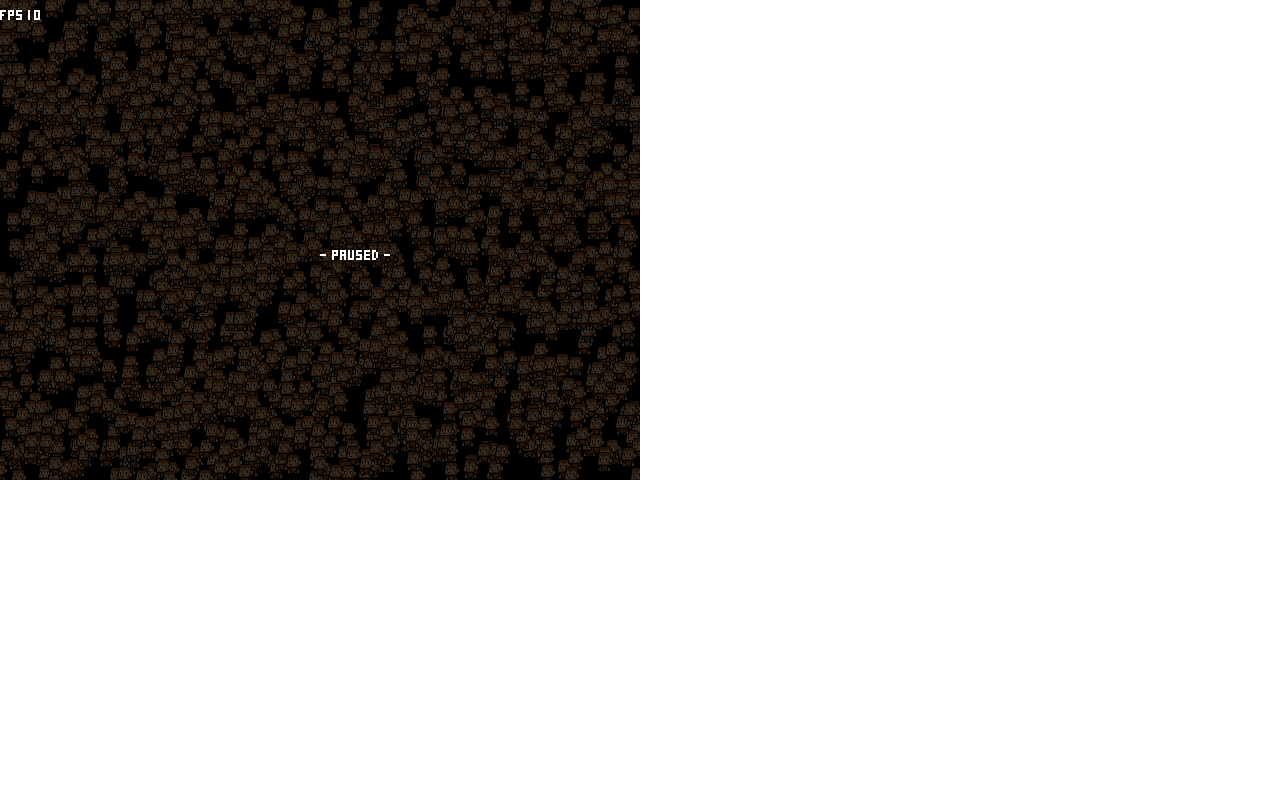
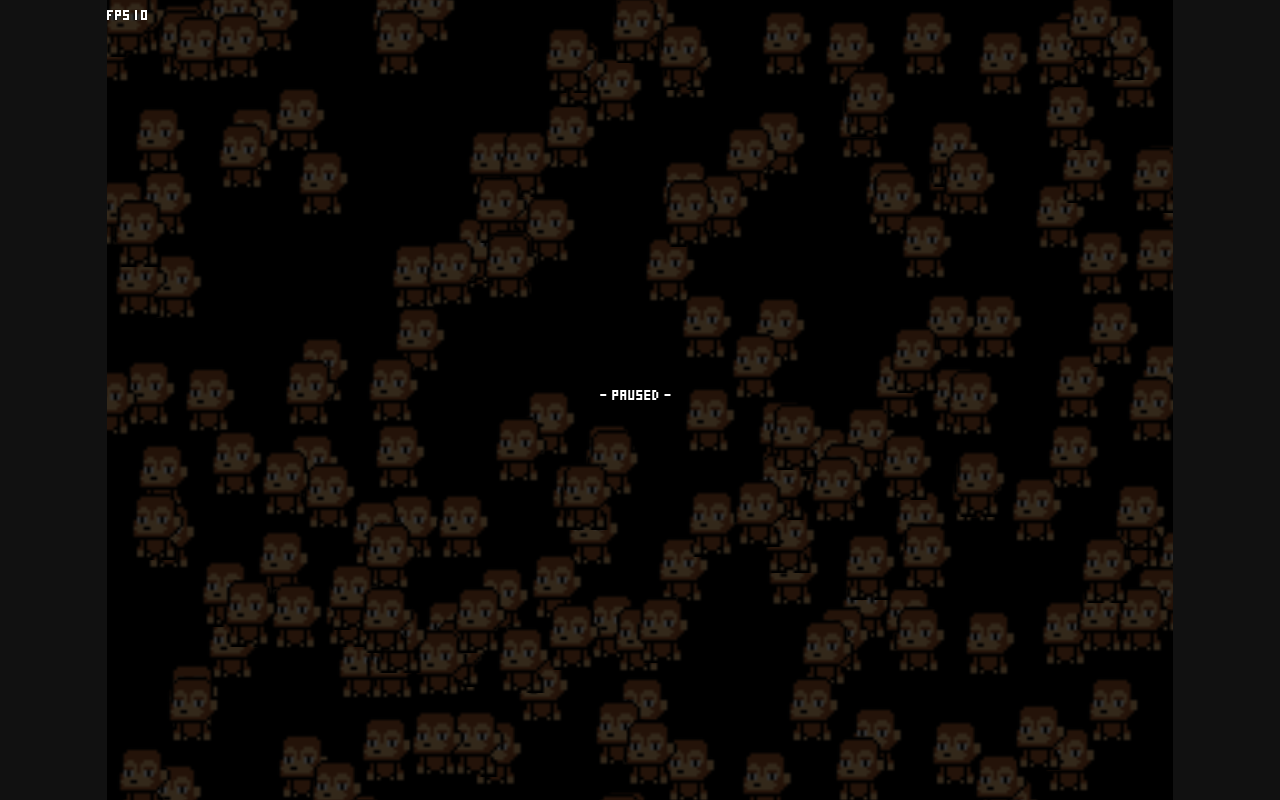
Before and after one commit to davidllanos22/GameEngine, a plain HTML site: page tests/test01/index.html in a window 1280 px wide. Drawn offline with nearby package versions, Linux system fonts and the light colour scheme; animation ran at ten frames a second.

Commit message:
added pixelart support and fill screen with locked ratio

```diff
--- a/src/Game.js
+++ b/src/Game.js
@@ -8,12 +8,23 @@ Game = function(width,height){
 	this.cvs = document.createElement("canvas"); // Create canvas Element.
 	this.cvs.tabIndex = 1; // Set canvas tabIndex to 1. Used for focus and blur.
 	this.ctx = this.cvs.getContext("2d"); // Get context from canvas.
+
+	this.ctx.imageSmoothingEnabled = false;
+	this.ctx.webkitImageSmoothingEnabled = false;
+	this.ctx.mozImageSmoothingEnabled = false;
+
 	this.focused = false; //
 	this.showPauseWhenNotFocused = true; // Show a pause screen when blur.
-	this.fillScreen = true; // Set the width and height to fill the screen.
+	this.fillScreen = false; // Set the width and height to fill the screen.
 	this.meter = new FPSMeter({position:"absolute",width:100,theme:"transparent"}); // Create a new FPSMeter instance.
-	this.meter.hide();
-	this.showFps = true;
+	this.meter.hide(); // Hide FPSMeter.
+	this.showFps = true; // Set showFps.
+	this.scale = 1; // Set initial scale for the game.
+	this.fillScreenWithRatio = true; // Set the width and height to fill the screen conserving the original ratio (with borders).
+	this.ratio = 4/3;
+
+	this.pixelart = true;
+
 	var game = this; // Local variable to use on the next events.
 
 	this.cvs.onfocus = function(){game.onFocusInternal();} // Add event listener to onfocus.
@@ -47,6 +58,8 @@ Game.prototype = {
 		this.loader = new Loader(); // Create a new instance of the Loader.
 		this.renderer = new Renderer(this); // Create a new instance of the Renderer.
 		this.input = new Input(this); // Create a new instance of the Input.
+
+		this.onResizeInternal();
 
 		Utils.log("running"); // Log running.
 
@@ -101,12 +114,15 @@ Game.prototype = {
 	* Internal render function used by the engine. Do not use this function in your game. Use render instead.
 	*/
 	renderInternal: function (){
+
+		this.ctx.save()
+		this.ctx.scale(this.scale,this.scale);
 		this.renderer.renderCounter=0; // Reset the render call count.
 		this.render(); // Call render function.
-
+		this.ctx.restore();
 		if(this.showPauseWhenNotFocused && !this.focused){ // Show Pause when blur and showPauseWhenNotFocused = true.
 			this.renderer.drawRect(0,0,this.width,this.height,"rgba(0,0,0,0.8)"); // Fill screen with alpha rect.
-			this.renderer.drawString("- PAUSED - ",this.width/2,this.height/2,20,"white"); // Draw pause text.
+			this.renderer.drawString("- PAUSED - ",this.width/2-40,this.height/2-20,20,"white"); // Draw pause text.
 		}
 
 		this.renderer.drawString("fps "+Math.round(this.meter.fps),0,0,20,"white");
@@ -145,6 +161,26 @@ Game.prototype = {
 	*/
 	onResizeInternal: function(){
 		if(this.fillScreen)this.setSize(window.innerWidth,window.innerHeight); // Fill screen if fillScreen = true.
+		else if(this.fillScreenWithRatio){
+			var nWidth = window.innerWidth/this.ratio;
+			var nHeight = nWidth/this.ratio;
+			if(nHeight>window.innerHeight){
+				nHeight = window.innerHeight;
+				nWidth = nHeight*this.ratio;
+			}
+			if(nHeight<window.innerHeight){
+				nHeight = window.innerHeight;
+				nWidth = nHeight*this.ratio;
+			}
+			if(nWidth>window.innerWidth){
+				nWidth = window.innerWidth;
+				nHeight = nWidth/this.ratio;
+			}
+			this.scale = nWidth/320;
+
+			this.setSize(nWidth,nHeight); // Fill screen if fillScreen = true.
+			if(this.pixelart)this.ctx.webkitImageSmoothingEnabled = false;
+		}
 	},
 	/**
 	* Function triggered when the game takes focus.
@@ -173,8 +209,6 @@ Game.prototype = {
 
 		this.cvs.width = this.width; // Set canvas width.
 		this.cvs.height = this.height // Set canvas height.
-
-		Utils.log("Size set to "+width+", "+height);
 	}
 
 }
--- a/tests/test01/index.html
+++ b/tests/test01/index.html
@@ -13,6 +13,12 @@
 	}
 	body{
 		font-family: pixel;
+		background-color:#111;
+		display:inline;
+	}
+	canvas{
+	   	margin:auto;
+	    display: block;
 	}
 	</style>
 </head>
--- a/tests/test01/main.js
+++ b/tests/test01/main.js
@@ -6,8 +6,6 @@ var items = new Array();
 
 
 game.init = function(){
-	this.fillScreen = false;
-	this.setSize(640,480);
 	monk = this.loader.loadImage("monk.png");
 	shoot = this. loader.loadSound("sound02.wav");
 
```
